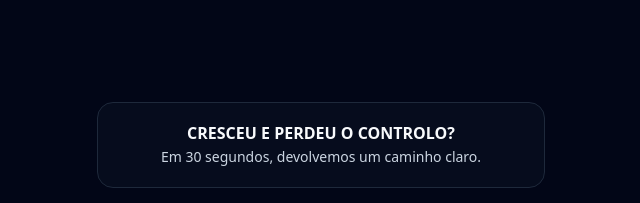
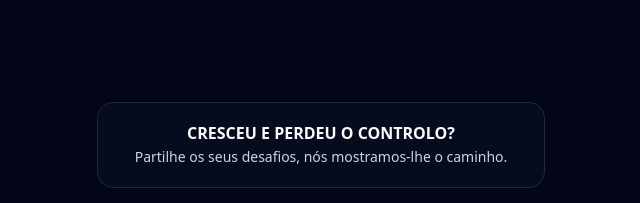
Before and after one commit to libertrendz/libertrendz-site, a Next.js app: page /bio in a window 1280 px wide. Shown: the top 203 px of the page, without its empty margins (319-959 px from the left). Built offline with nearby package versions, Linux system fonts and the light colour scheme.

Commit message:
Update page.tsx

```diff
--- a/app/bio/page.tsx
+++ b/app/bio/page.tsx
@@ -68,7 +68,7 @@ export default function BioPage() {
               CRESCEU E PERDEU O CONTROLO?
             </h1>
             <p className="text-sm text-slate-300">
-              Em 30 segundos, devolvemos um caminho claro.
+              Partilhe os seus desafios, nós mostramos-lhe o caminho.
             </p>
           </div>
         </div>
```
